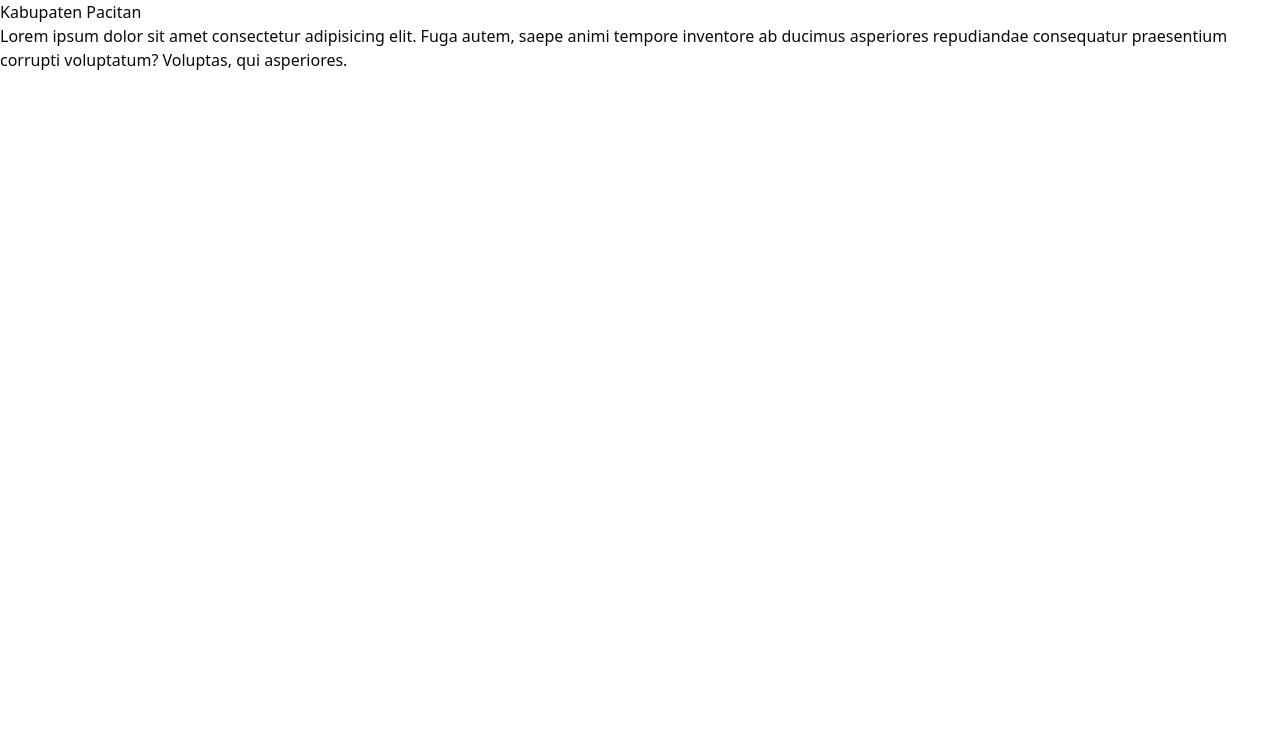
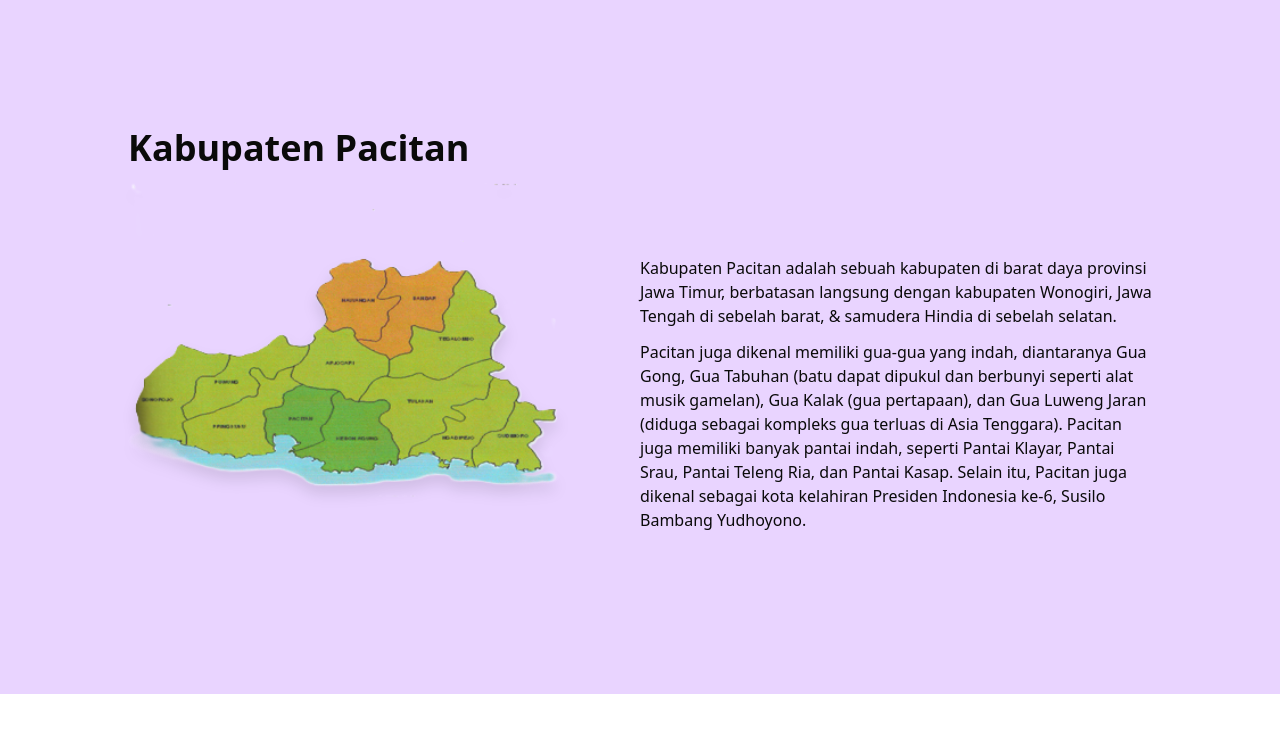
Before and after one commit to GithubFarelAlghazali/dolanpacitan-nextapp, a Next.js app: page /sections/About in a window 1280 px wide. Shown: the top 732 px of the page. Built offline with nearby package versions, Linux system fonts and the light colour scheme.

Commit message:
add section: about section

```diff
--- a/src/pages/_document.tsx
+++ b/src/pages/_document.tsx
@@ -2,8 +2,13 @@
 
 export default function Document() {
      return (
-    <Html lang="en">
-      <Head />
+          <Html lang="id" className="scroll-smooth">
+               <Head>
+                    <title>Dolan Pacitan - Portal Wisata Kab. Pacitan</title>
+                    <meta name="description" content="Generated by create next app" />
+                    <meta name="viewport" content="width=device-width, initial-scale=1" />
+                    <link rel="icon" href="/favicon.ico" />
+               </Head>
                <body>
                     <Main />
                     <NextScript />
--- a/src/pages/index.tsx
+++ b/src/pages/index.tsx
@@ -1,4 +1,3 @@
-import Head from "next/head";
 import SectionHero from "./sections/Hero";
 import SectionAbout from "./sections/About";
 import Navbar from "./parts/Navbar";
@@ -6,16 +5,10 @@
 export default function Home() {
      return (
           <>
-               <Head>
-                    <title>Dolan Pacitan - Portal Wisata Kab. Pacitan</title>
-                    <meta name="description" content="Generated by create next app" />
-                    <meta name="viewport" content="width=device-width, initial-scale=1" />
-                    <link rel="icon" href="/favicon.ico" />
-               </Head>
                <div style={{ background: "url('/images/pantai-kasap.jpg')", backgroundSize: "cover", backgroundPosition: "center", backgroundRepeat: "no-repeat", backgroundAttachment: "fixed" }} className="w-screen h-screen overflow-x-hidden">
                     <Navbar />
                     <SectionHero />
-                    {/* <SectionAbout /> */}
+                    <SectionAbout />
                </div>
           </>
      );
--- a/src/pages/sections/About/index.tsx
+++ b/src/pages/sections/About/index.tsx
@@ -1,8 +1,18 @@
 const SectionAbout = () => {
      return (
-          <section>
-               <h2>Kabupaten Pacitan</h2>
-               <p>Lorem ipsum dolor sit amet consectetur adipisicing elit. Fuga autem, saepe animi tempore inventore ab ducimus asperiores repudiandae consequatur praesentium corrupti voluptatum? Voluptas, qui asperiores.</p>
+          <section className="bg-purple-200 w-screen p-18 md:p-32 flex flex-col md:flex-row" id="about">
+               <div className="md:w-full">
+                    <h2 className="font-semibold text-4xl">Kabupaten Pacitan</h2>
+                    <img src="/images/peta.png" alt="" className="w-full drop-shadow-xl" />
+               </div>
+               <article className="flex flex-col gap-3 md:w-full md:mt-32">
+                    <p>Kabupaten Pacitan adalah sebuah kabupaten di barat daya provinsi Jawa Timur, berbatasan langsung dengan kabupaten Wonogiri, Jawa Tengah di sebelah barat, & samudera Hindia di sebelah selatan.</p>
+                    <p>
+                         Pacitan juga dikenal memiliki gua-gua yang indah, diantaranya Gua Gong, Gua Tabuhan (batu dapat dipukul dan berbunyi seperti alat musik gamelan), Gua Kalak (gua pertapaan), dan Gua Luweng Jaran (diduga sebagai kompleks gua
+                         terluas di Asia Tenggara). Pacitan juga memiliki banyak pantai indah, seperti Pantai Klayar, Pantai Srau, Pantai Teleng Ria, dan Pantai Kasap. Selain itu, Pacitan juga dikenal sebagai kota kelahiran Presiden Indonesia ke-6,
+                         Susilo Bambang Yudhoyono.
+                    </p>
+               </article>
           </section>
      );
 };
--- a/src/pages/sections/Hero/index.tsx
+++ b/src/pages/sections/Hero/index.tsx
@@ -46,7 +46,7 @@
 
 const SectionHero = () => {
      return (
-          <main className="w-screen text-center h-screen flex flex-col justify-center items-center bg-cover bg-center bg-no-repeat text-white pt-32" style={{ background: "rgba(0,0,0,0.5)" }}>
+          <main className="w-screen text-center h-screen flex flex-col justify-center items-center bg-cover bg-center bg-no-repeat text-white pt-32" style={{ background: "rgba(0,0,0,0.5)" }} id="home">
                <h1 className={`${titleFont.className} text-2xl md:text-[3em] font-bold `}>Jelajahi keindahan nusantara di Pacitan</h1>
                <p>Kabupaten Pacitan, Jawa Timur, Indonesia</p>
                <section className="mt-32 md:mt-18 p-5 w-full">
```
Also changed, not shown: public/images/peta.png (added). Lines whose indentation alone changed are shown as unchanged.
